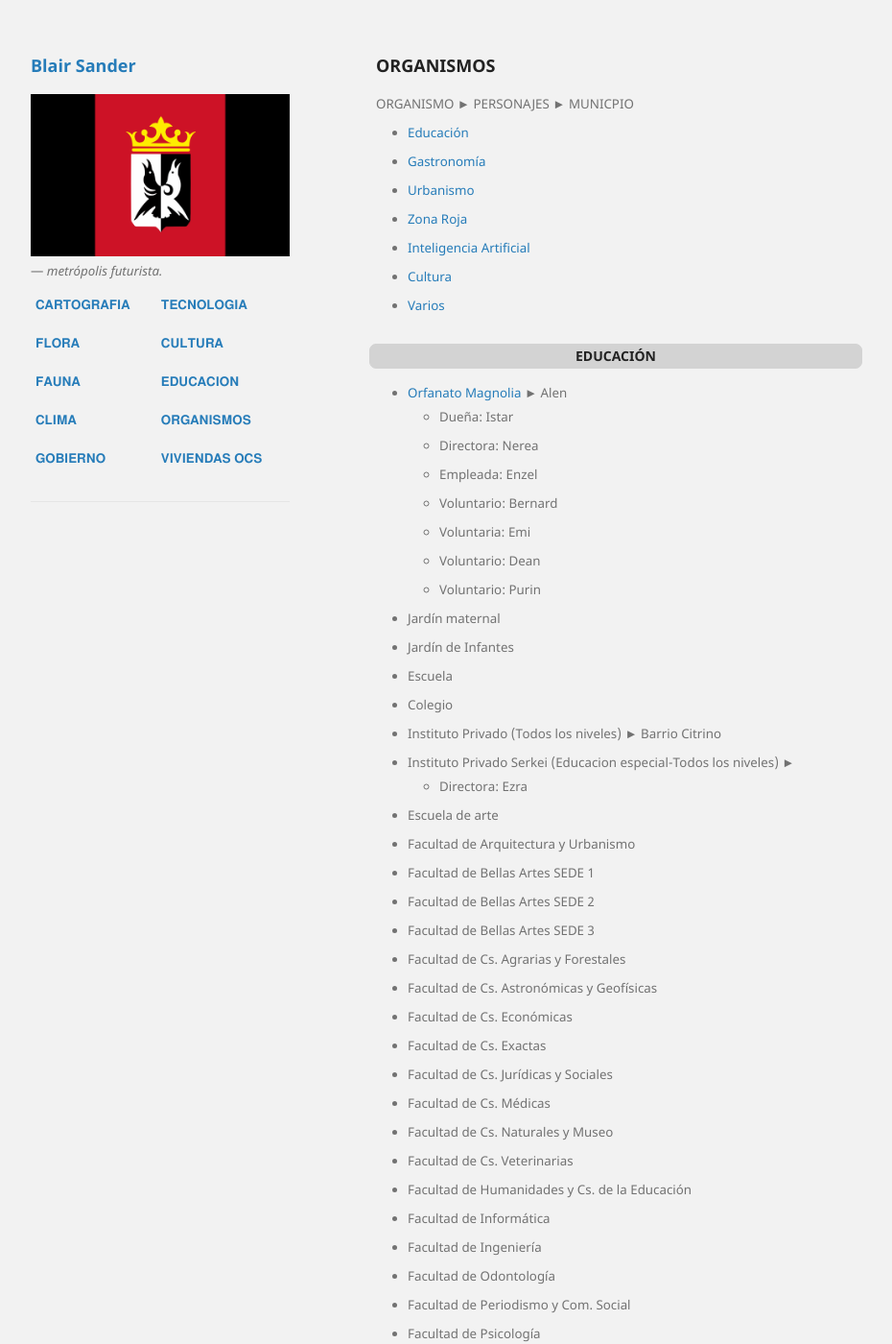
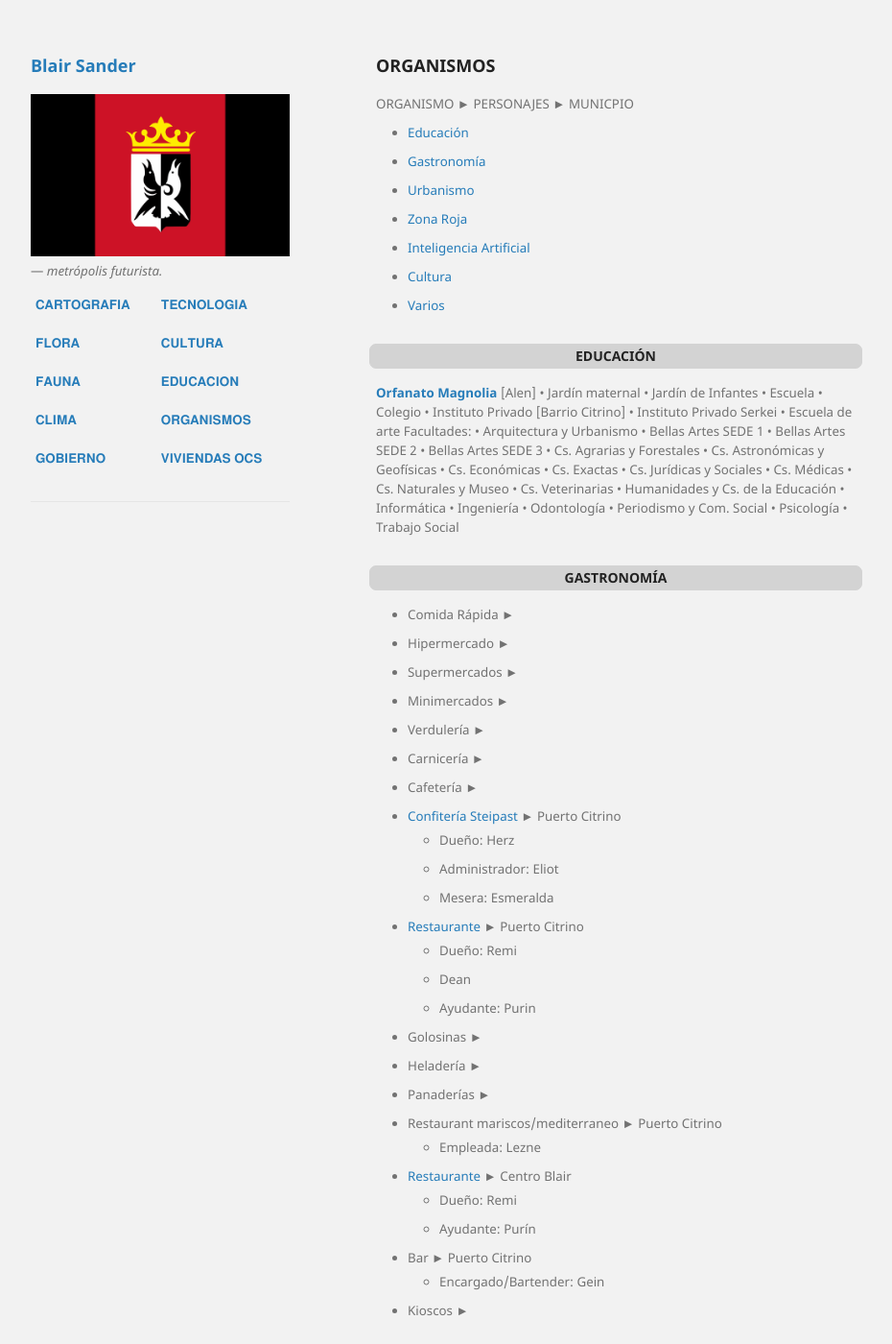
Before and after one commit to BlairSander/ciudad, a Jekyll site: the page built from organismos.md, in a window 1280 px wide and 1400 px high. Shown: the whole window at 96% size, without its empty margins (178-1108 px from the left). Built offline with Jekyll 4.4.1, drawn with Linux system fonts in a browser that asks for light colours; our own code applies the rules of GitHub Pages for plain Markdown files; some of the changed text lies outside the part shown.

Commit message:
organismos.md

```diff
--- a/organismos.md
+++ b/organismos.md
@@ -15,41 +15,8 @@ ORGANISMO ► PERSONAJES ► MUNICPIO
 - [Varios](#varios)
 
 ## EDUCACIÓN
-- [Orfanato Magnolia](https://blairsander.github.io/ciudad/orfanato.html) ►  Alen
-   - Dueña: Istar
-   - Directora: Nerea
-   - Empleada: Enzel
-   - Voluntario: Bernard
-   - Voluntaria: Emi
-   - Voluntario: Dean
-   - Voluntario: Purin
-- Jardín maternal
-- Jardín de Infantes
-- Escuela
-- Colegio
-- Instituto Privado (Todos los niveles) ► Barrio Citrino
-- Instituto Privado Serkei (Educacion especial-Todos los niveles) ►
-   - Directora: Ezra
-- Escuela de arte
-- Facultad de Arquitectura y Urbanismo
-- Facultad de Bellas Artes SEDE 1
-- Facultad de Bellas Artes SEDE 2
-- Facultad de Bellas Artes SEDE 3
-- Facultad de Cs. Agrarias y Forestales
-- Facultad de Cs. Astronómicas y Geofísicas
-- Facultad de Cs. Económicas
-- Facultad de Cs. Exactas
-- Facultad de Cs. Jurídicas y Sociales
-- Facultad de Cs. Médicas
-- Facultad de Cs. Naturales y Museo
-- Facultad de Cs. Veterinarias
-- Facultad de Humanidades y Cs. de la Educación
-- Facultad de Informática
-- Facultad de Ingeniería
-- Facultad de Odontología
-- Facultad de Periodismo y Com. Social
-- Facultad de Psicología
-- Facultad de Trabajo Social
+**[Orfanato Magnolia](https://blairsander.github.io/ciudad/orfanato.html)** [Alen] • Jardín maternal • Jardín de Infantes • Escuela • Colegio • Instituto Privado [Barrio Citrino] • Instituto Privado Serkei • Escuela de arte
+Facultades: • Arquitectura y Urbanismo • Bellas Artes SEDE 1 • Bellas Artes SEDE 2 • Bellas Artes SEDE 3 • Cs. Agrarias y Forestales • Cs. Astronómicas y Geofísicas • Cs. Económicas • Cs. Exactas • Cs. Jurídicas y Sociales • Cs. Médicas • Cs. Naturales y Museo • Cs. Veterinarias • Humanidades y Cs. de la Educación • Informática • Ingeniería • Odontología • Periodismo y Com. Social • Psicología • Trabajo Social
 
 ## GASTRONOMÍA
 - Comida Rápida ►
```
